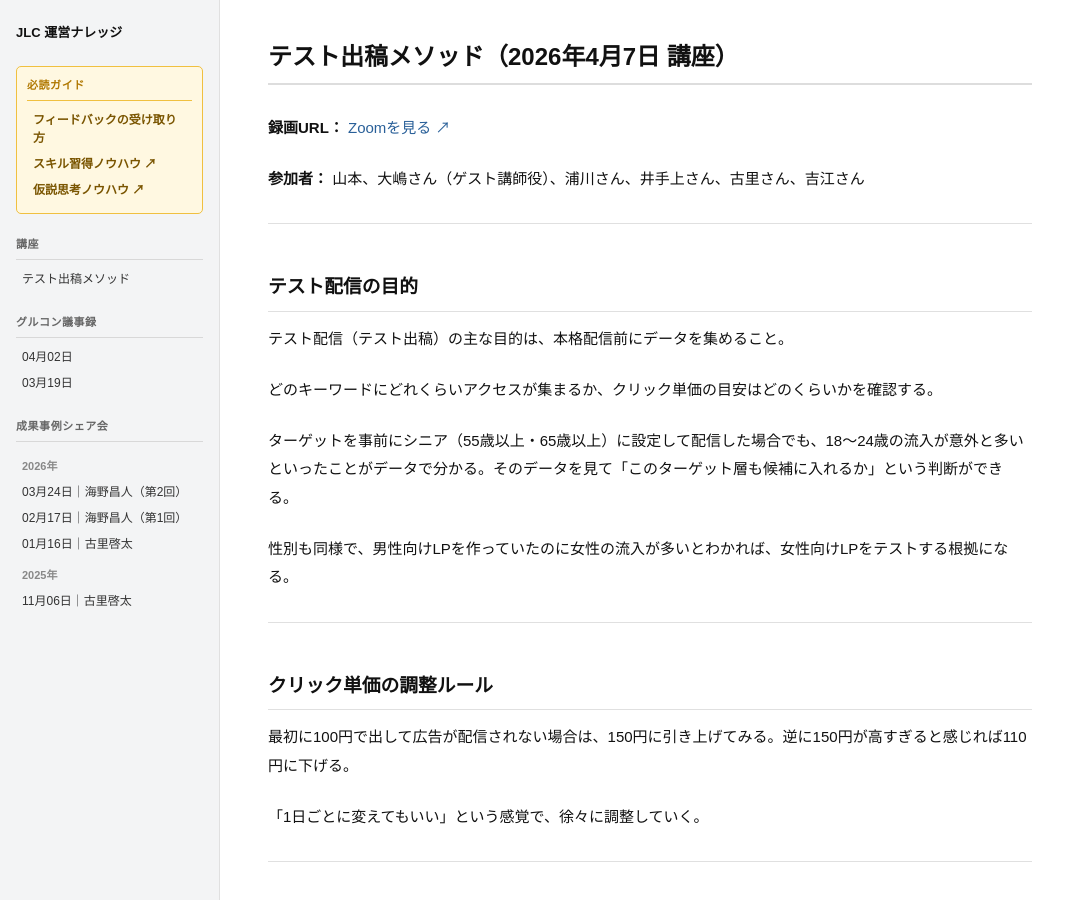
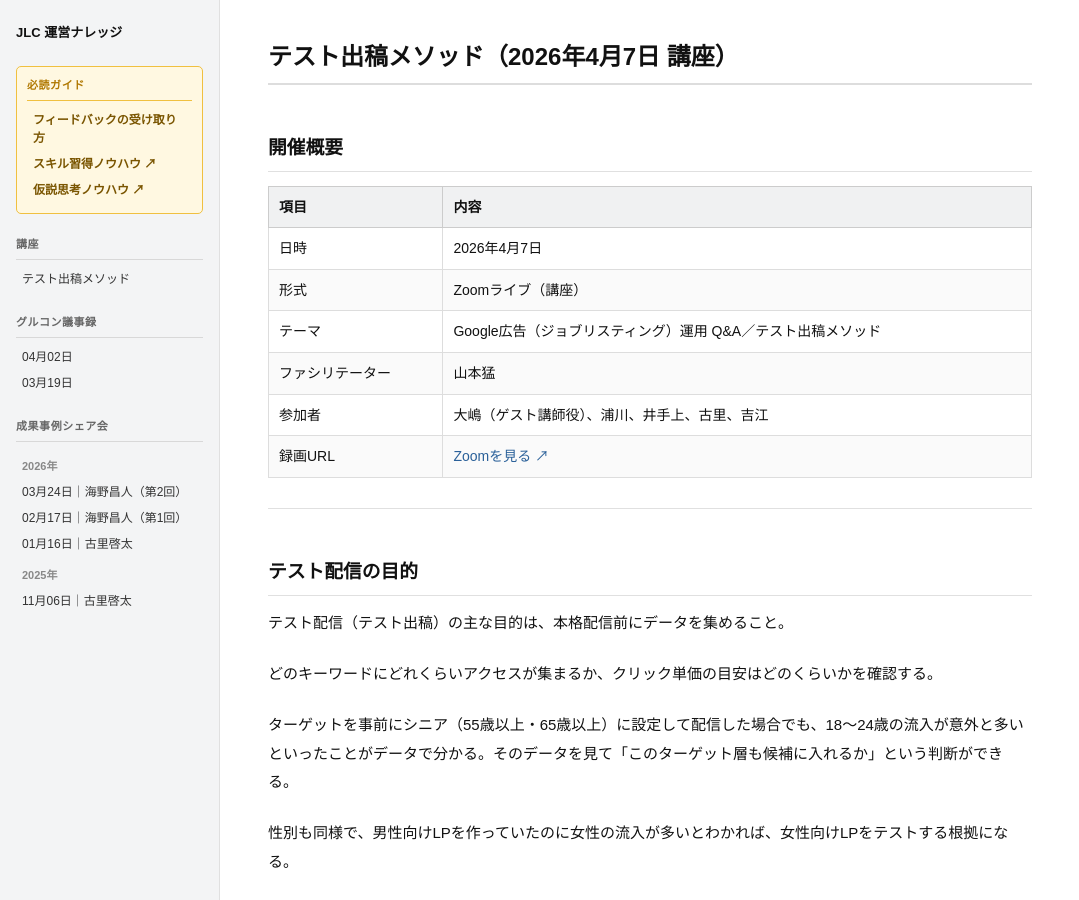
Before and after one commit to staffsolution/staffsolution-jlc, a Jekyll site: the page built from 講座/テスト出稿メソッド.md, in a window 1280 px wide and 900 px high. Shown: the whole window, without its empty margins (0-1079 px from the left). Built offline with Jekyll 4.4.1, drawn with Linux system fonts in a browser that asks for light colours; our own code applies the rules of GitHub Pages for plain Markdown files.

Commit message:
講座: テスト出稿メソッドに開催概要表を追加
グルコン議事録と同様、日時・形式・テーマ・ファシリ・参加者・録画URLを表で冒頭に整理。

Made-with: Cursor

```diff
--- a/講座/テスト出稿メソッド.md
+++ b/講座/テスト出稿メソッド.md
@@ -4,9 +4,16 @@ layout: default
 
 # テスト出稿メソッド（2026年4月7日 講座）
 
-**録画URL：** <a href="https://us06web.zoom.us/rec/share/Cy9PauK2JhfbRM-zortRZzJ6XupDKsFlXpCPDYwLM8cqri1ExM-y3mYigUOZ4MOz.xV8uW-_L-mPooack" target="_blank" rel="noopener noreferrer">Zoomを見る ↗</a>
+## 開催概要
 
-**参加者：** 山本、大嶋さん（ゲスト講師役）、浦川さん、井手上さん、古里さん、吉江さん
+| 項目 | 内容 |
+|------|------|
+| 日時 | 2026年4月7日 |
+| 形式 | Zoomライブ（講座） |
+| テーマ | Google広告（ジョブリスティング）運用 Q&A／テスト出稿メソッド |
+| ファシリテーター | 山本猛 |
+| 参加者 | 大嶋（ゲスト講師役）、浦川、井手上、古里、吉江 |
+| 録画URL | <a href="https://us06web.zoom.us/rec/share/Cy9PauK2JhfbRM-zortRZzJ6XupDKsFlXpCPDYwLM8cqri1ExM-y3mYigUOZ4MOz.xV8uW-_L-mPooack" target="_blank" rel="noopener noreferrer">Zoomを見る ↗</a> |
 
 ---
 
```
